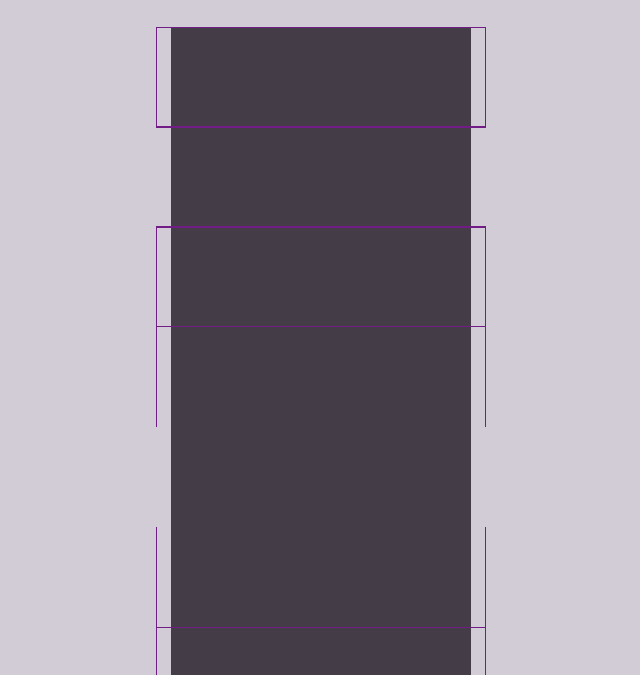
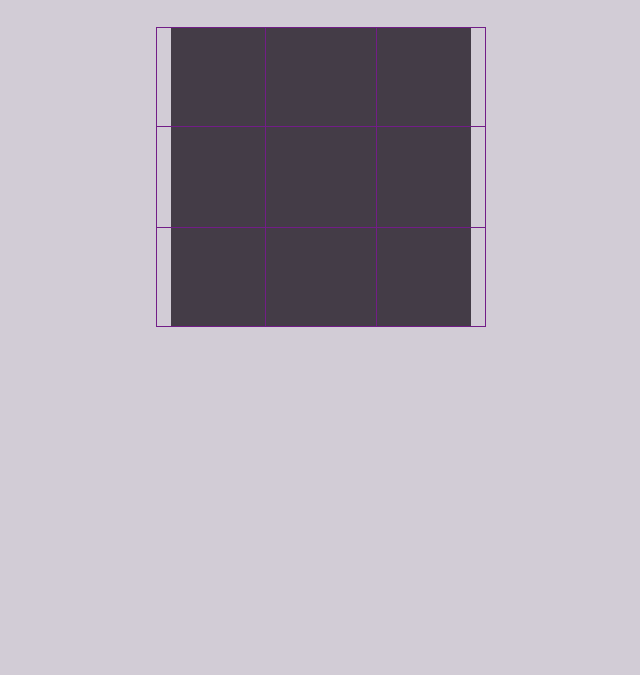
Before and after one commit to pratiwinur16/tic-tac-toe, a plain HTML site: page index.html in a window 1280 px wide. Shown: the part 125-800 px from the top of the page, without its empty margins (319-959 px from the left). Drawn offline with nearby package versions, Linux system fonts and the light colour scheme; a web font is replaced by a local one.

Commit message:
made stupid mistakes

```diff
--- a/index.html
+++ b/index.html
@@ -22,19 +22,19 @@
 
 <div class="board">
   <div class="row">
-    <div class="col-sm-12 cell" data-index="0"></div>
-    <div class="col-sm-12 cell" data-index="1"></div>
-    <div class="col-sm-12 cell" data-index="2"></div>
+    <div class="col-sm-4 cell" data-index="0"></div>
+    <div class="col-sm-4 cell" data-index="1"></div>
+    <div class="col-sm-4 cell" data-index="2"></div>
   </div>
   <div class="row">
-    <div class="col-sm-12 cell center" data-index="3"></div>
-    <div class="col-sm-12 cell center" data-index="4"></div>
-    <div class="col-sm-12 cell center" data-index="5"></div>
+    <div class="col-sm-4 cell center" data-index="3"></div>
+    <div class="col-sm-4 cell center" data-index="4"></div>
+    <div class="col-sm-4 cell center" data-index="5"></div>
   </div>
   <div class="row">
-    <div class="col-sm-12 cell" data-index="6"></div>
-    <div class="col-sm-12 cell" data-index="7"></div>
-    <div class="col-sm-12 cell" data-index="8"></div>
+    <div class="col-sm-4 cell" data-index="6"></div>
+    <div class="col-sm-4 cell" data-index="7"></div>
+    <div class="col-sm-4 cell" data-index="8"></div>
   </div>
 </div>
 
```
